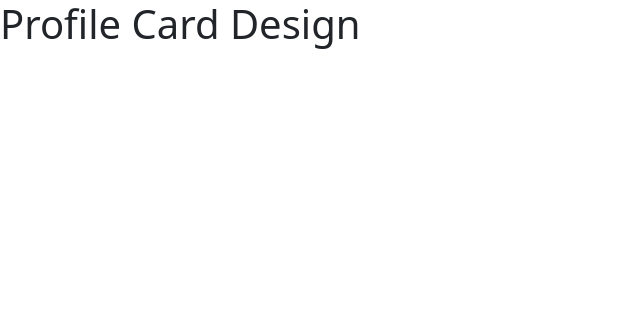
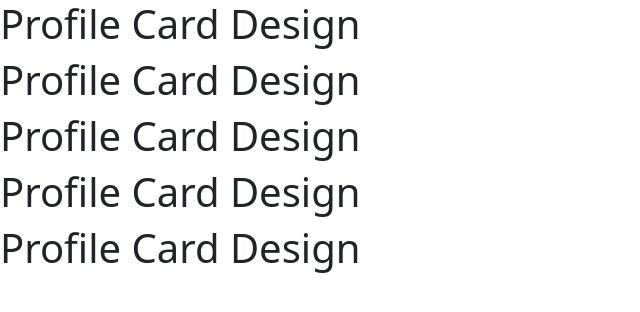
Before and after one commit to Shofiul-17/bootstrap-card, a plain HTML site: page index.html in a window 1280 px wide. Shown: the whole page, without its empty margins (0-640 px from the left). Drawn offline with nearby package versions, Linux system fonts and the light colour scheme.

Commit message:
test for only 3 git command use to push

```diff
--- a/index.html
+++ b/index.html
@@ -8,6 +8,10 @@
         <link rel="stylesheet" href="/styles/profile-card-desing.css">
     </head>
     <body>
+        <h1>Profile Card Design</h1>
+        <h1>Profile Card Design</h1>
+        <h1>Profile Card Design</h1>
+        <h1>Profile Card Design</h1>
         <h1>Profile Card Design</h1>
 
 
```
